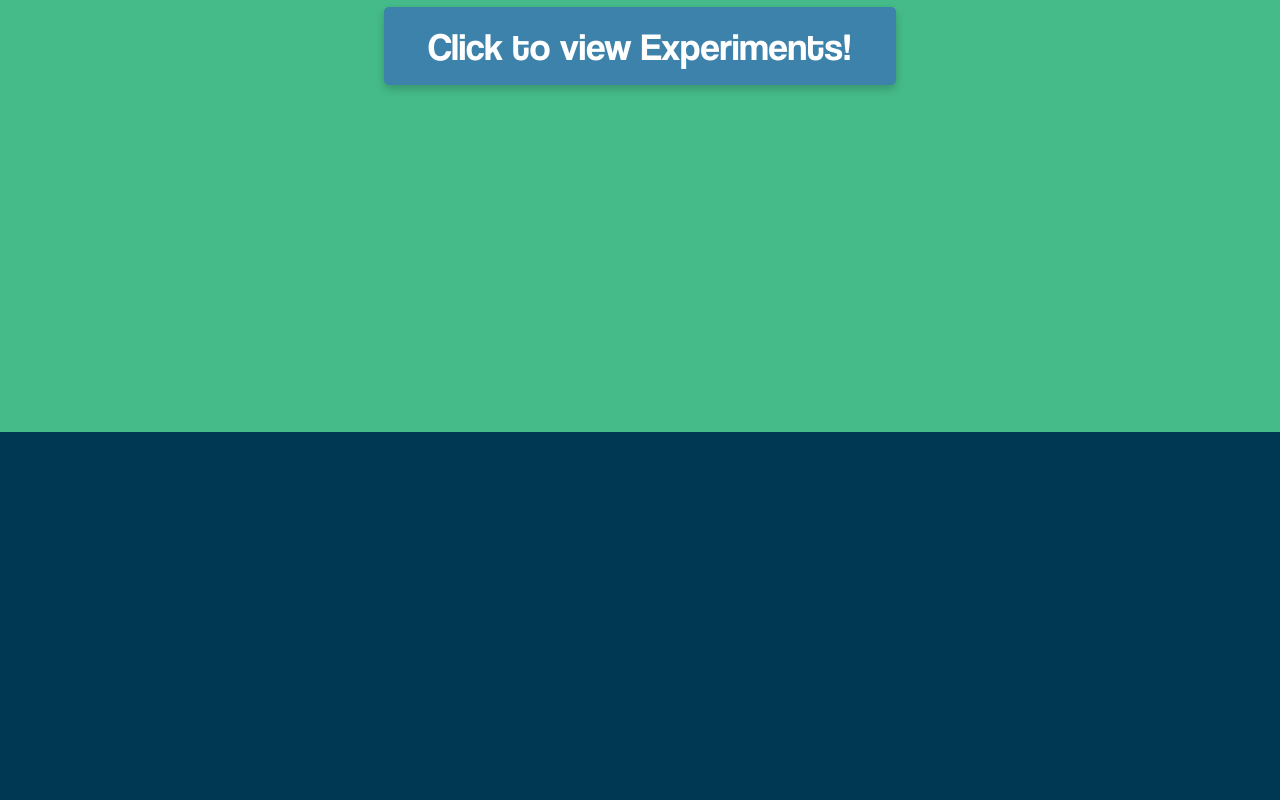
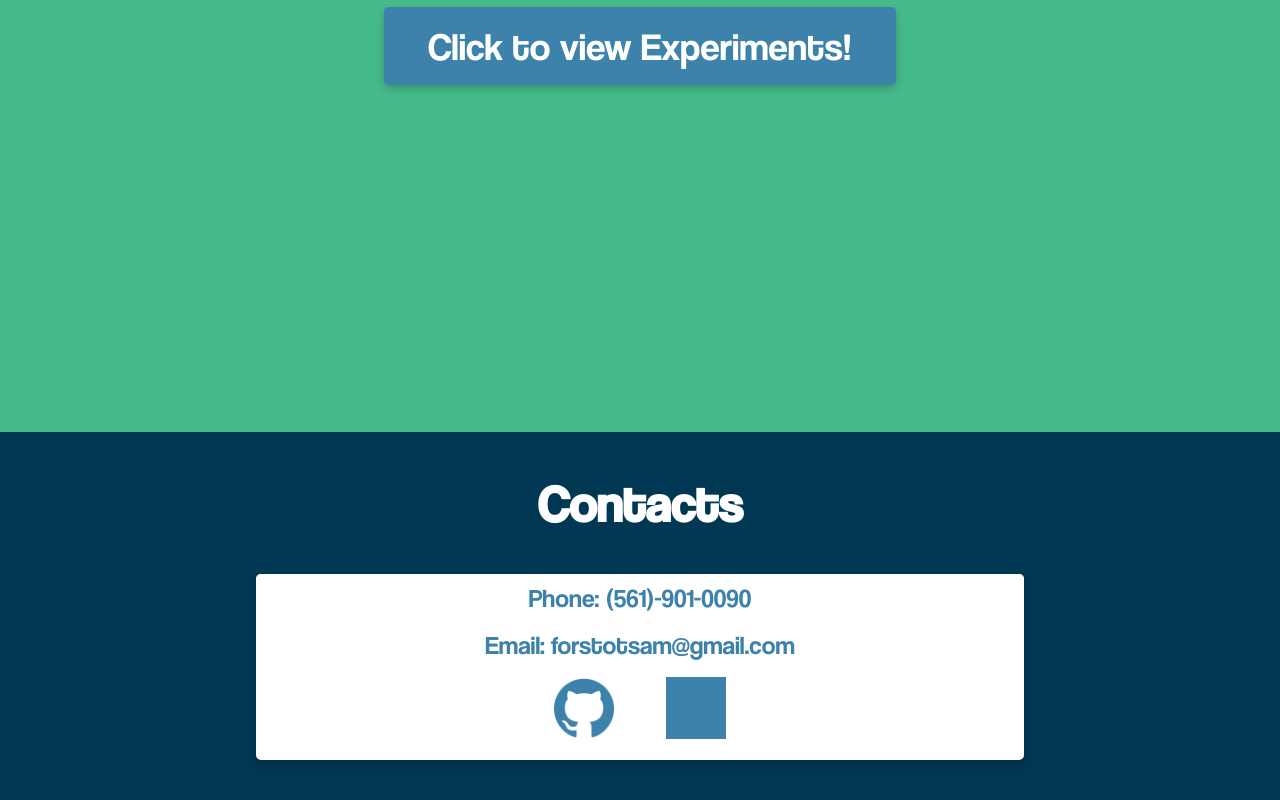
Before and after one commit to samforstot/sf-portfolio-app, an Angular app: page / in a window 1280 px wide. Shown: the part 2744-3544 px from the top of the page. Before the commit the page ends 3176 px from the top, so only its background shows below. Built offline with nearby package versions, Linux system fonts and the light colour scheme; grey boxes are pictures that could not be loaded.

Commit message:
finished contacts

```diff
--- a/src/app/app.module.ts
+++ b/src/app/app.module.ts
@@ -13,6 +13,7 @@ import { ExperimentsComponent } from './experiments/experiments.component';
 import { ExperimentsPageComponent } from './experiments-page/experiments-page.component';
 import { HomeComponent } from './home/home.component';
 import { ExpNavComponent } from './experiments-page/exp-nav/exp-nav.component';
+import { ContactsComponent } from './contacts/contacts.component';
 
 @NgModule({
   declarations: [
@@ -26,7 +27,8 @@ import { ExpNavComponent } from './experiments-page/exp-nav/exp-nav.component';
     ExperimentsPageComponent,
     routingCompnents,
     HomeComponent,
-    ExpNavComponent
+    ExpNavComponent,
+    ContactsComponent
   ],
   imports: [
     BrowserModule,
--- /dev/null
+++ b/src/app/contacts/contacts.component.html
@@ -0,0 +1,11 @@
+<div class="contacts">
+    <div class="content-wrapper">
+        <h2>Contacts</h2>
+        <div class="card">
+            <h2>Phone: (561)-901-0090</h2>
+            <h2>Email: forstotsam@gmail.com</h2>
+            <a href="https://github.com/samforstot" target="_blank"><span class="github"></span></a>
+            <a href="https://www.linkedin.com/in/samforstot/" target="_blank"><span class="linkedin"></span></a>
+        </div>
+    </div>
+</div>
--- /dev/null
+++ b/src/app/contacts/contacts.component.scss
@@ -0,0 +1,76 @@
+*{
+    font-family: 'Coolvetica';
+    text-align: center;
+}
+
+.contacts{
+    height: 50vh;
+}
+
+h2{
+    font-size: 4vw;
+    margin: 0;
+    padding-top: 40px;
+    color: white;
+}
+
+.card {
+    background-color: white;
+    margin: 5vh 20vw;
+    border-radius: 5px;
+    box-shadow: 0 4px 8px 0 rgba(0,0,0,0.2);
+}
+
+.card > h2{
+    background-color: white;
+    border-radius: 5px;
+    padding: 1vh;
+    margin: 0;
+    font-size: 2vw;
+    font-weight: normal;
+    color: var(--secondary-color)
+}
+
+.card > h2:hover{
+    color: var(--tertiary-color);
+    transition: all .3s ease-in-out;
+}
+
+span{
+    margin: 1vw 2vw;
+}
+.github{
+    background-image: var(--secondary-color-mask);
+    mask-image: url('/assets/images/github.png');
+    mask-size: cover;
+    mask-repeat: no-repeat;
+    mask-position: center;
+
+    display: inline-block;
+    width: 60px;
+    height: 60px;
+
+    position: relative; /* Set the position to relative */
+    bottom: 5px; /* Adjust the value to move it upwards as desired */
+
+}
+
+.linkedin {
+    background-image: var(--secondary-color-mask);
+    mask-image: url('/assets/images/linkedin.png');
+    mask-size: cover;
+    mask-repeat: no-repeat;
+    mask-position: center;
+
+    display: inline-block;
+    width: 60px;
+    height: 62px;
+
+    position: relative; /* Set the position to relative */
+    bottom: 4px; /* Adjust the value to move it upwards as desired */
+}
+
+span:hover{
+    background-image: var(--tertiary-color-mask);
+    transition: all .3s ease-in-out;
+}
--- a/src/app/home/home.component.html
+++ b/src/app/home/home.component.html
@@ -10,4 +10,7 @@
 <div class="section">
   <app-experiments id="experiments"></app-experiments>
 </div>
+<div class="section">
+  <app-contacts></app-contacts>
+</div>
 <app-resume class="resume"></app-resume>
```
Also changed, not shown: src/app/contacts/contacts.component.ts (added, +10 -0 lines), 1 other file (tests, documents, lock files or other folders).
